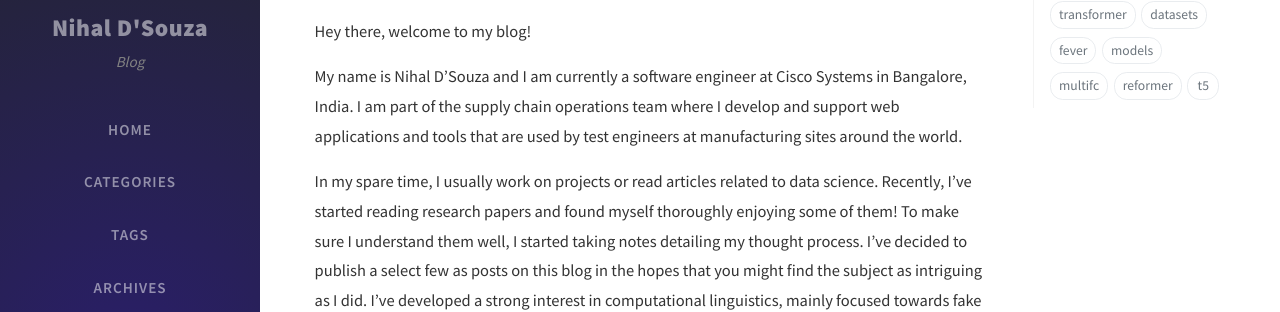
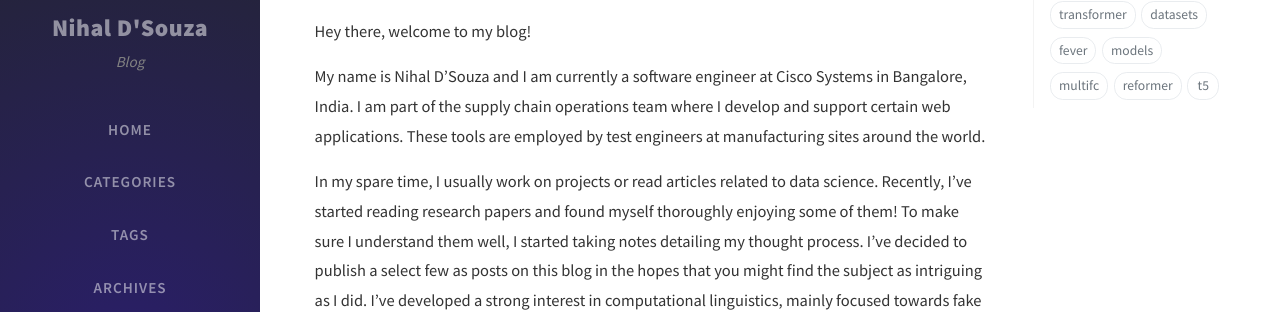
Before and after one commit to nihaldsouza/nihaldsouza.github.io, a Jekyll site: the page built from tabs/about.md, in a window 1280 px wide and 1057 px high. Shown: the part 146-458 px from the top of the window. Built offline with Jekyll 4.4.1, drawn with Linux system fonts in a browser that asks for light colours; nearby versions of some CDN libraries; comment, search, counter and statistics services are not loaded.

Commit message:
Update about.md

```diff
--- a/tabs/about.md
+++ b/tabs/about.md
@@ -10,7 +10,7 @@ title: About
 
 Hey there, welcome to my blog!
 
-My name is Nihal D'Souza and I am currently a software engineer at Cisco Systems in Bangalore, India. I am part of the supply chain operations team where I develop and support web applications and tools that are used by test engineers at manufacturing sites around the world.
+My name is Nihal D'Souza and I am currently a software engineer at Cisco Systems in Bangalore, India. I am part of the supply chain operations team where I develop and support certain web applications. These tools are employed by test engineers at manufacturing sites around the world.
 
 In my spare time, I usually work on projects or read articles related to data science. Recently, I've started reading research papers and found myself thoroughly enjoying some of them! To make sure I understand them well, I started taking notes detailing my thought process. I've decided to publish a select few as posts on this blog in the hopes that you might find the subject as intriguing as I did. I've developed a strong interest in computational linguistics, mainly focused towards fake news detection in machine generated text.
 
```
